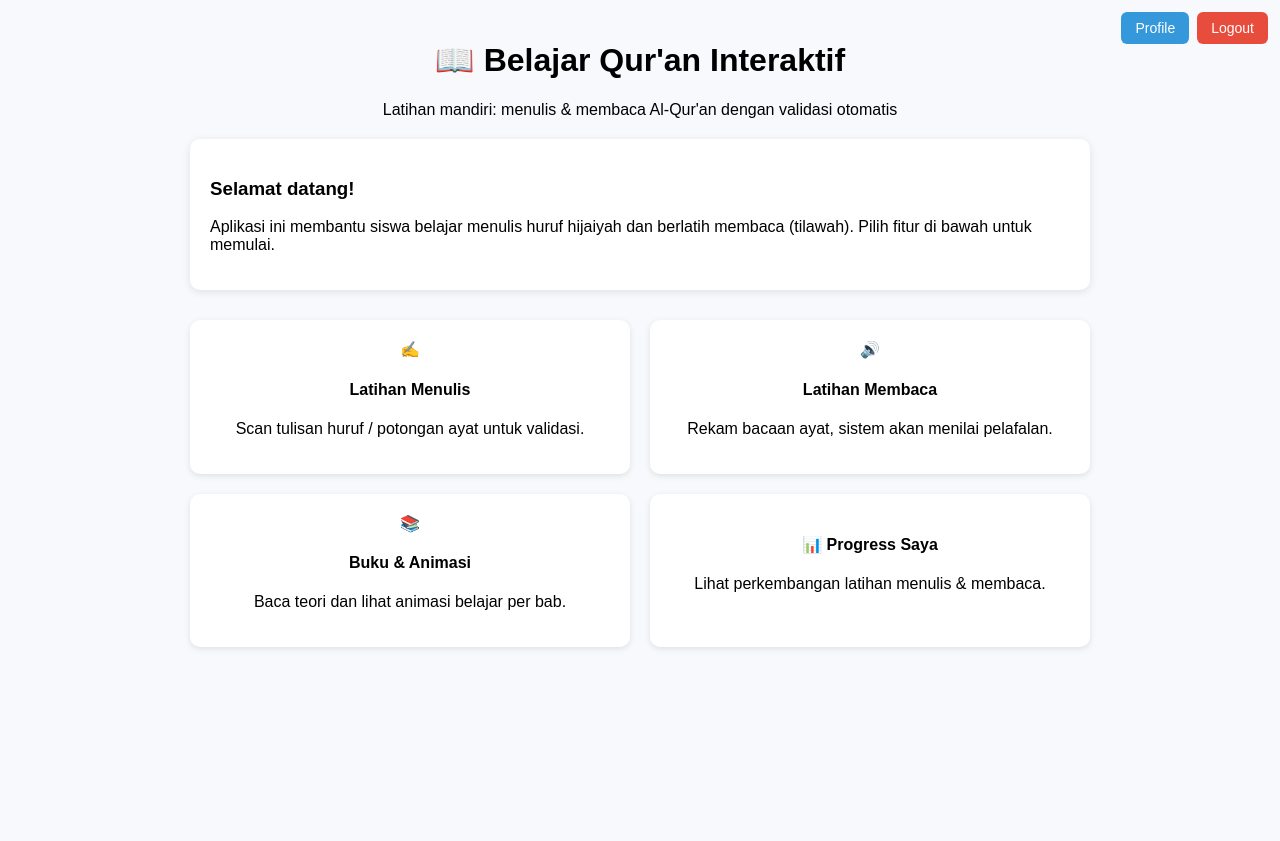
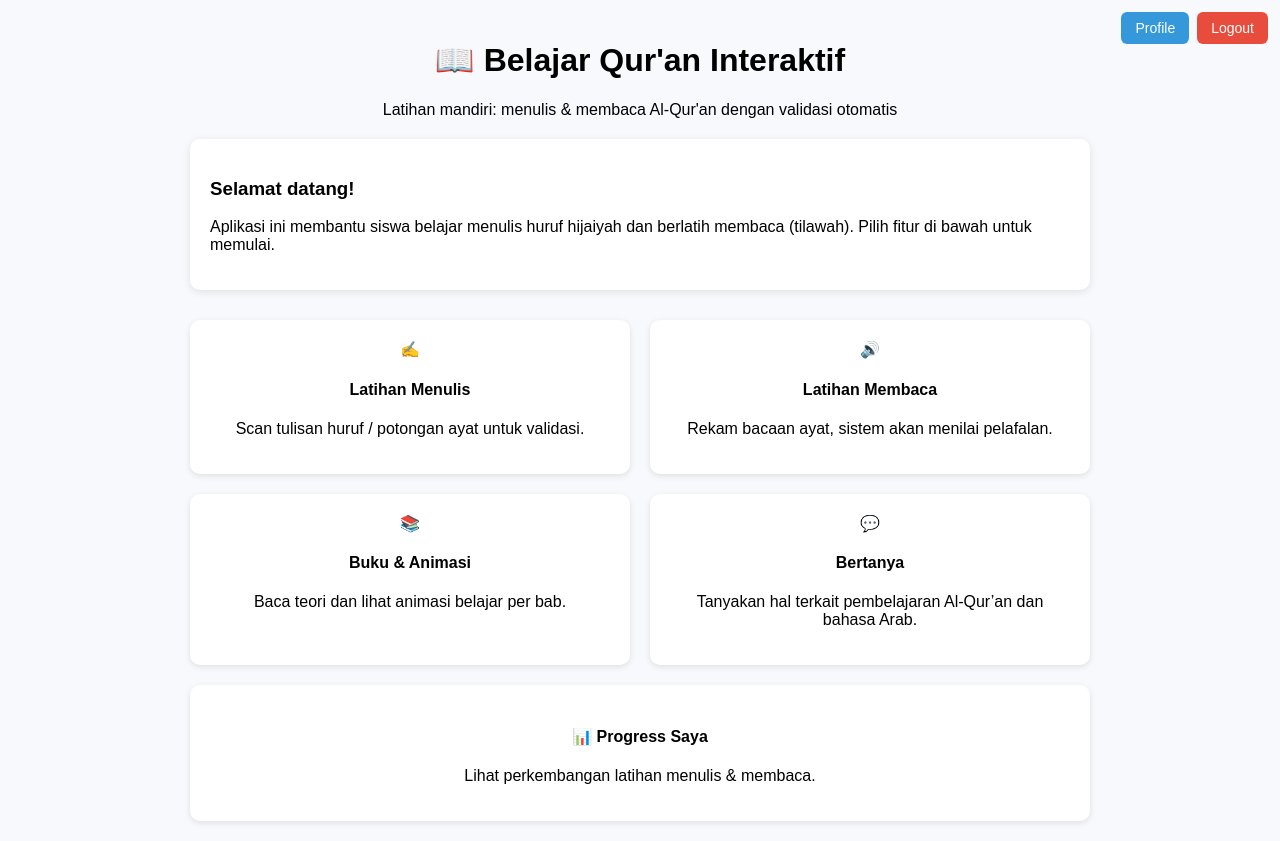
Before and after one commit to sptryogi/alquran-pwa, a React (Vite) app in the folder frontend/: page / in a window 1280 px wide. Before the commit the page ends 800 px from the top, so only its background shows below. Built offline with nearby package versions, Linux system fonts and the light colour scheme.

Commit message:
Update Home.jsx

```diff
--- a/frontend/src/pages/Home.jsx
+++ b/frontend/src/pages/Home.jsx
@@ -55,12 +55,17 @@ export default function Home() {
           <p>Baca teori dan lihat animasi belajar per bab.</p>
         </div>
 
-        {/* <div
+        <div className="feature" onClick={() => nav("/ask")}>
+          <div>💬</div>
+          <h4>Bertanya</h4>
+          <p>Tanyakan hal terkait pembelajaran Al-Qur’an dan bahasa Arab.</p>
+        </div>
+
+        <div
           className="feature"
           style={{ gridColumn: "1 / -1" }}
-          onClick={() => nav("/progress")}
-        > */}
-        <div className="feature" onClick={() => nav("/progress")}>
+          onClick={() => nav("/progress")}>
+        {/* <div className="feature" onClick={() => nav("/progress")}> */}
           <h4>📊 Progress Saya</h4>
           <p>Lihat perkembangan latihan menulis & membaca.</p>
         </div>
```
